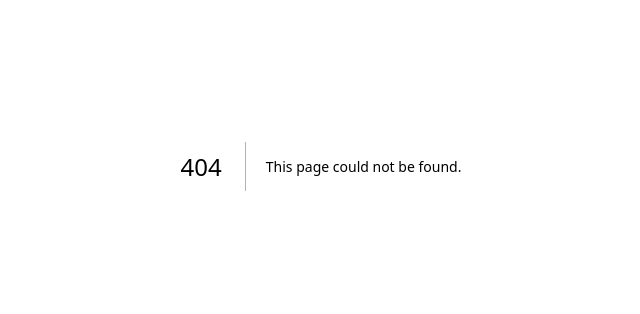
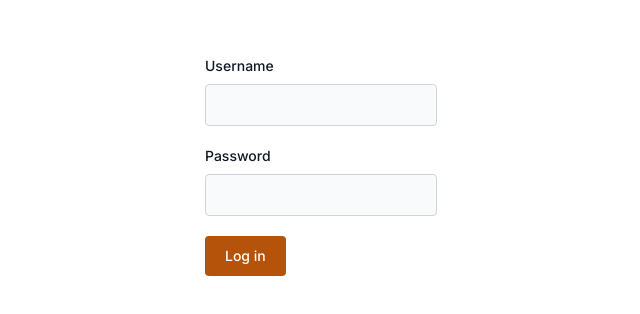
Before and after one commit to aabols/jaab.dev, a Next.js app: page /login in a window 1280 px wide. Before the commit this address had no page. Shown: the part 234-548 px from the top of the page, without its empty margins (319-959 px from the left). Built offline with nearby package versions, Linux system fonts and the light colour scheme.

Commit message:
add login form wireframe

```diff
--- a/package.json
+++ b/package.json
@@ -16,6 +16,7 @@
     "db-add-migration": "cd db && sequelize-cli migration:generate --name new-migration"
   },
   "dependencies": {
+    "clsx": "^2.1.1",
     "dotenv": "^16.4.5",
     "mysql2": "^3.11.0",
     "next": "14.2.5",
--- /dev/null
+++ b/src/app/login/formField.js
@@ -0,0 +1,43 @@
+import React from 'react'
+import clsx from 'clsx'
+
+export default function FormField({ id, label, type, placeholder }) {
+  return (
+    <div className="mb-5">
+      <label
+        htmlFor={id}
+        className={clsx([
+          'block',
+          'mb-2',
+          'text-sm',
+          'font-medium',
+          'text-gray-900',
+          'dark:text-white'
+        ])}
+      >
+        {label}
+      </label>
+      <input
+        type={type}
+        id={id}
+        name={id}
+        placeholder={placeholder}
+        className={clsx([
+          'bg-gray-50',
+          'border',
+          'border-gray-300',
+          'text-gray-900',
+          'text-sm',
+          'rounded',
+          'block',
+          'w-full',
+          'p-2.5',
+          'dark:bg-gray-700',
+          'dark:border-gray-600',
+          'dark:placeholder-gray-400',
+          'dark:text-white'
+        ])}
+      />
+    </div>
+  )
+}
--- /dev/null
+++ b/src/app/login/loginForm.js
@@ -0,0 +1,33 @@
+import React from 'react'
+import FormField from './formField'
+import clsx from 'clsx'
+
+export default function LoginForm() {
+  return (
+    <form className='max-w-sm mx-auto'>
+      <FormField id='username' type='text' label='Username' />
+      <FormField id='password' type='password' label='Password' />
+
+      <button
+        type='submit'
+        className={clsx([
+          'bg-amber-700',
+          'hover:bg-amber-800',
+          'w-full',
+          'sm:w-auto',
+          'px-5',
+          'py-2.5',
+          'rounded',
+          'text-white',
+          'text-center',
+          'text-sm',
+          'font-medium',
+          'dark:bg-amber-600',
+          'dark:hover:bg-amber-700',
+        ])}
+      >
+        Log in
+      </button>
+    </form>
+  )
+}
--- /dev/null
+++ b/src/app/login/page.js
@@ -0,0 +1,10 @@
+import React from 'react'
+import LoginForm from './loginForm'
+
+export default function LoginPage() {
+  return (
+    <div className='h-full flex flex-col justify-center'>
+      <LoginForm />
+    </div>
+  )
+}
```
Also changed, not shown: 1 other file (tests, documents, lock files or other folders).
